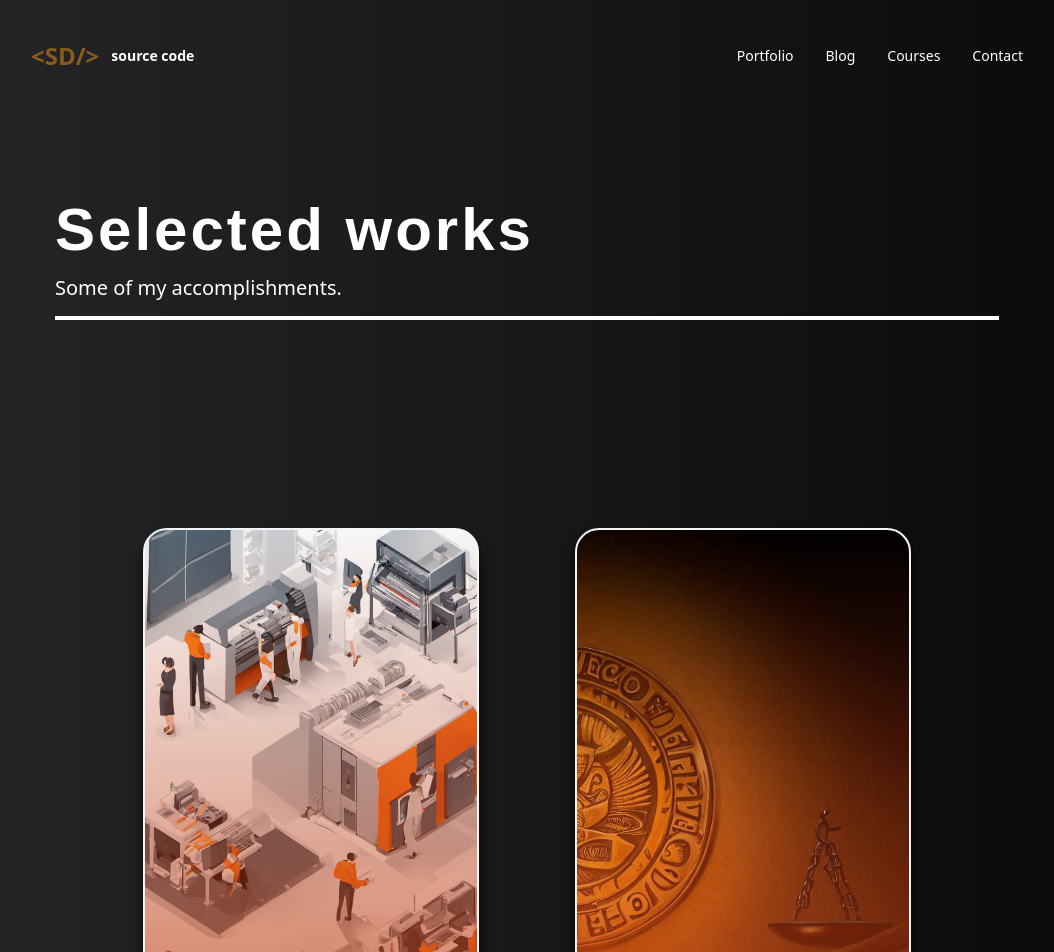
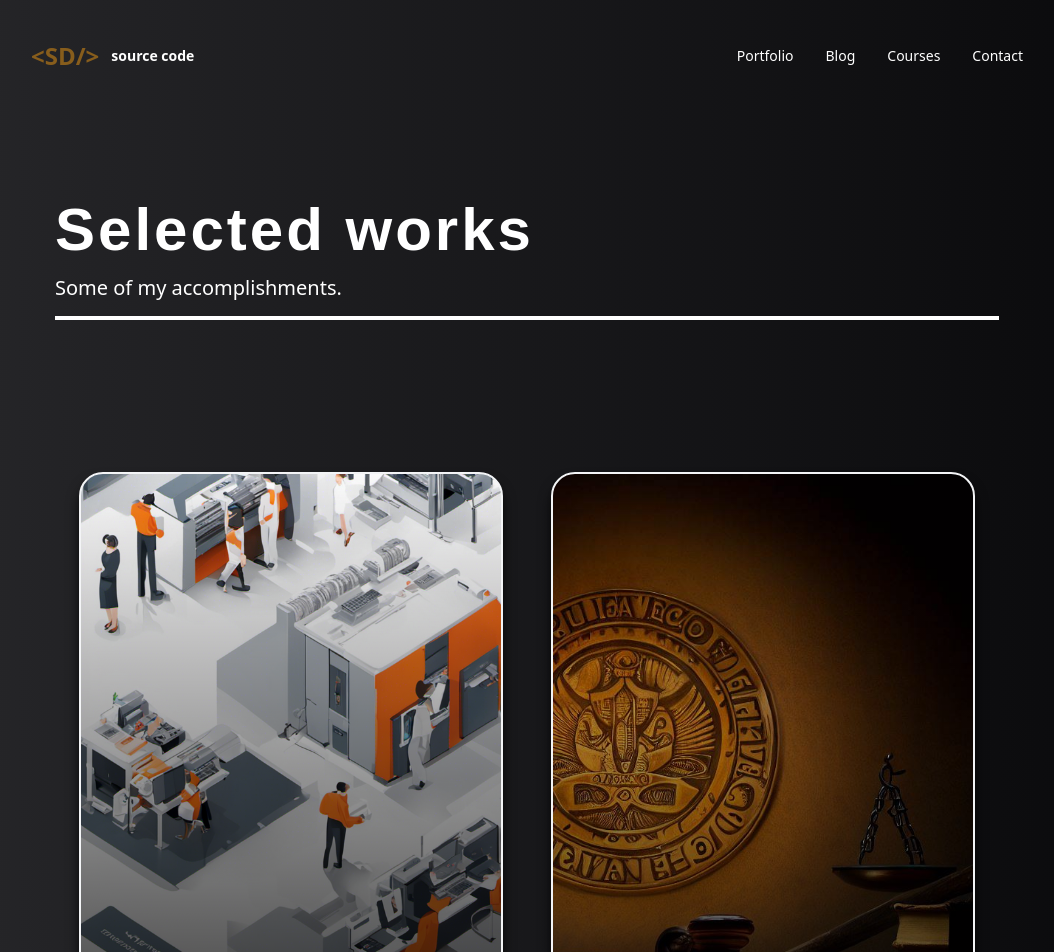
Before and after one commit to samdoghor/samdoghor.com, a React (Vite) app: page /jobs in a window 1280 px wide. Shown: the top 952 px of the page, without its empty margins (113-1167 px from the left). Built offline with nearby package versions, Linux system fonts and the light colour scheme; the HTML template or start-up script is replaced by a standard one; a web font is replaced by a local one.

Commit message:
style: colour change in jobs done

```diff
--- a/src/components/PortfolioComponent.jsx
+++ b/src/components/PortfolioComponent.jsx
@@ -6,9 +6,9 @@ const PortfolioComponent = ({ id, imageUrl, company, type, link }) => {
       <a className="overflow-hidden" href={link}>
         <div
           key={id}
-          className="min-h-[60vh] lg:min-h-[95vh] box-border border-gray-100 border-2 lg:mx-12 flex flex-col justify-end my-10 rounded-3xl shadow-lg shadow-black"
+          className="min-h-[60vh] lg:min-h-[95vh] box-border border-gray-100 border-2 lg:mx-6 flex flex-col justify-end my-10 rounded-3xl shadow-lg shadow-black"
           style={{
-            backgroundImage: `linear-gradient(rgba(194, 62, 18, -2), rgba(194, 62, 18, 2)), url(${imageUrl})`,
+            backgroundImage: `linear-gradient(rgba(0, 0, 0, -2), rgba(0, 0, 0, 2)), url(${imageUrl})`,
             backgroundSize: "cover",
             backgroundRepeat: "no-repeat",
             backgroundPosition: "right",
--- a/src/components/Project.jsx
+++ b/src/components/Project.jsx
@@ -112,6 +112,15 @@ const Project = () => {
             </div>
           ))}
         </div>
+        <div className="overflow-hidden">
+          <a
+            href="/jobs"
+            className="overflow-hidden text-white text-xl font-bold hover:underline"
+            target="_blank"
+          >
+            Jobs done with CMS (Wordpress)
+          </a>
+        </div>
       </div>
     </>
   );
--- a/src/pages/Jobs.jsx
+++ b/src/pages/Jobs.jsx
@@ -28,7 +28,7 @@ const Jobs = () => {
         </div>
 
         <div>
-          <div className="container mx-auto px-8 md:px-10 py-14">
+          <div className="container mx-auto">
             <div>
               <div className="grid lg:grid-cols-2 md:px-10 mx-auto overflow-hidden">
                 {projectMain.map((projectMain) => (
```
